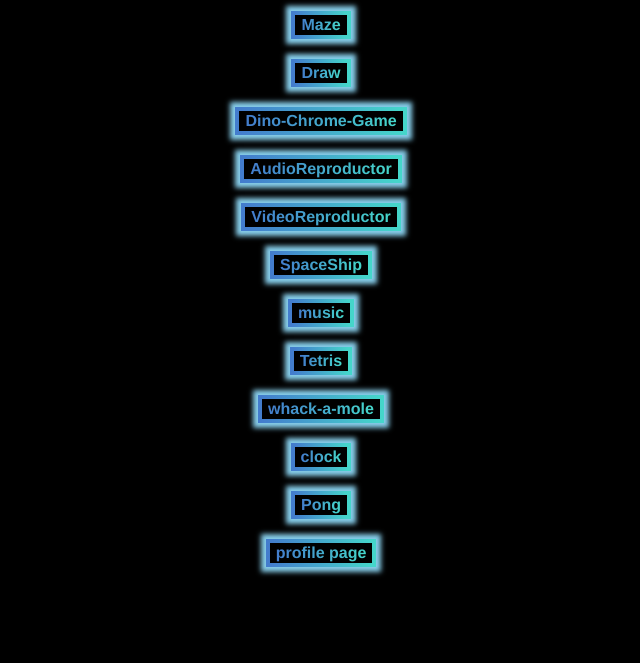
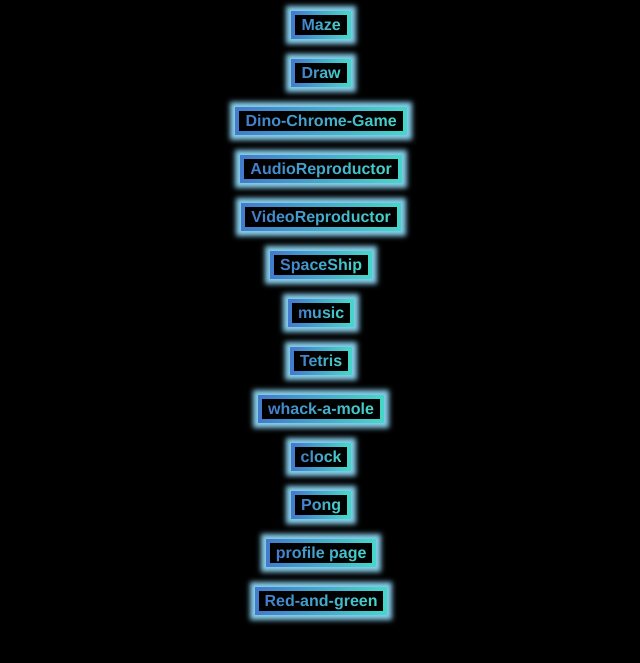
Before and after one commit to saidzac2000/main, a plain HTML site: page index.html in a window 1280 px wide. Shown: the part 87-750 px from the top of the page, without its empty margins (319-959 px from the left). Drawn offline with Linux system fonts and the light colour scheme.

Commit message:
Update index.html

```diff
--- a/index.html
+++ b/index.html
@@ -21,5 +21,6 @@
     <button><a href="https://saidzac2000.github.io/clock/" target="_blank" rel="noopener noreferrer">clock</a></button>
     <button><a href="https://saidzac2000.github.io/Pong/" target="_blank" rel="noopener noreferrer">Pong</a></button>
     <button><a href="https://saidzac2000.github.io/profile-page/" target="_blank" rel="noopener noreferrer">profile page</a></button>
+    <button><a href="https://saidzac2000.github.io/red-and-green/game/game.html" target="_blank" rel="noopener noreferrer">Red-and-green</a></button>
 </body>
 </html>
```
